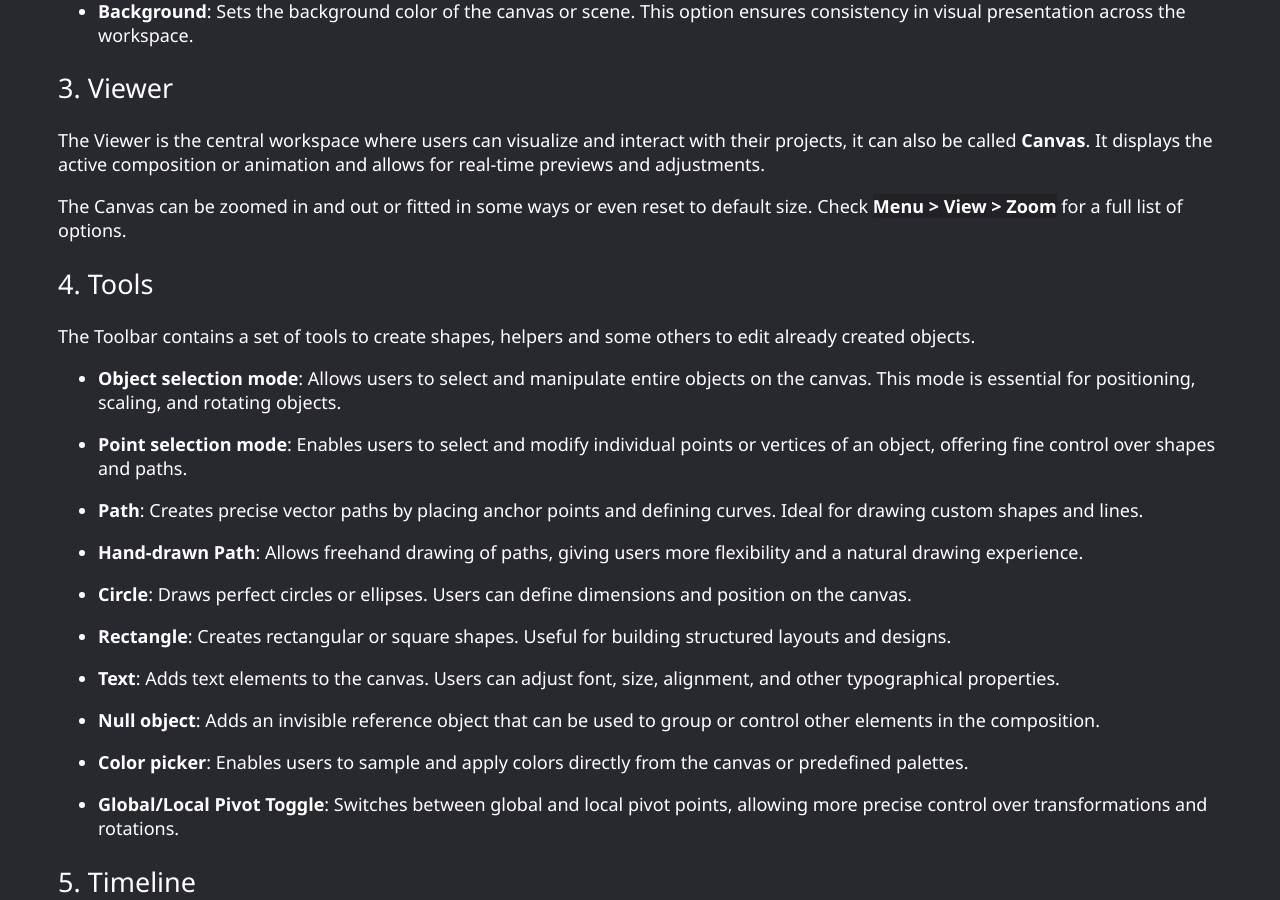
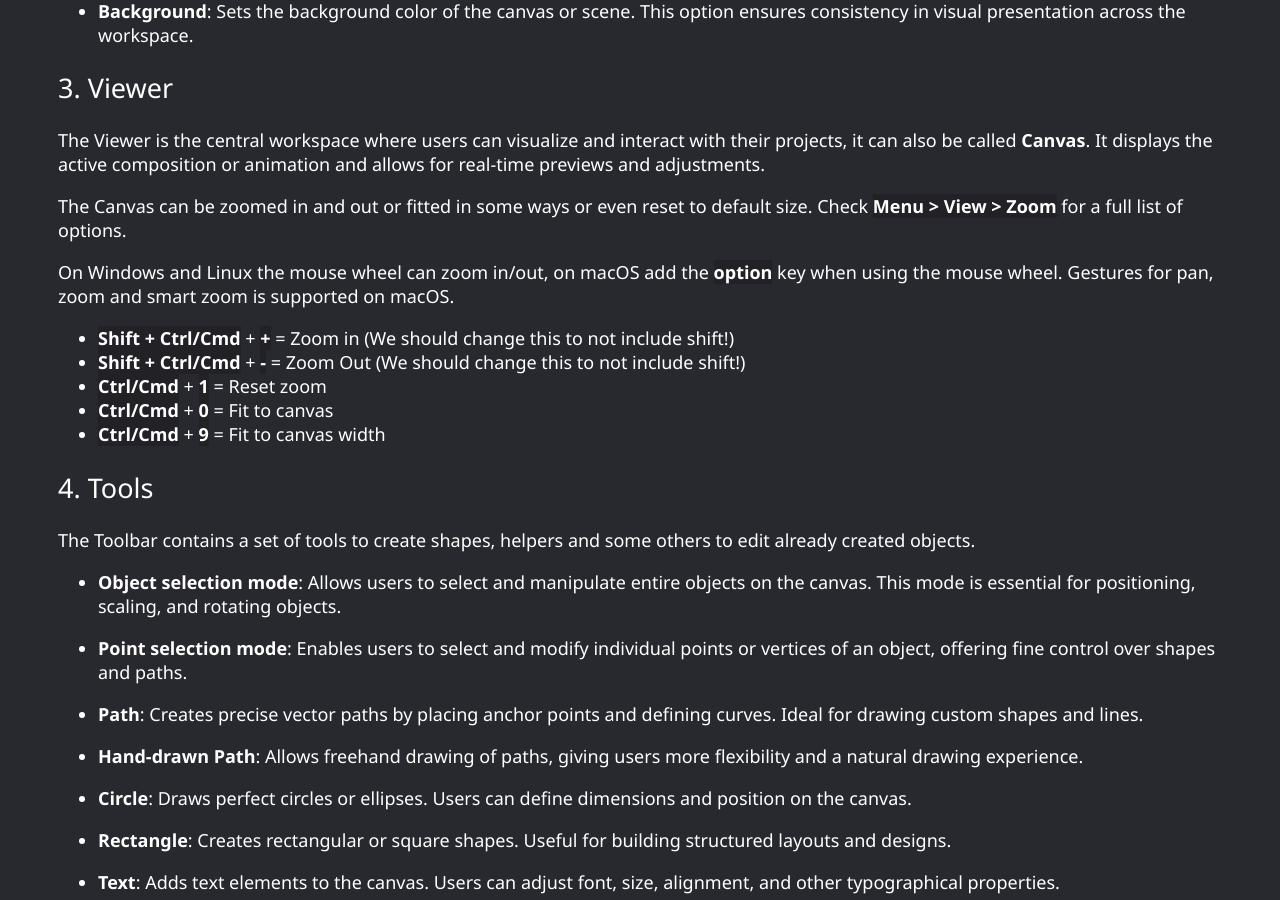
Before and after one commit to friction2d/friction2d.github.io, a Jekyll site: the page built from documentation/userinterface.md, in a window 1280 px wide and 900 px high, scrolled down 2047 px. Built offline with Jekyll 4.4.1, drawn with Linux system fonts in a browser that asks for light colours.

Commit message:
Update userinterface.md
Minor

```diff
--- a/documentation/userinterface.md
+++ b/documentation/userinterface.md
@@ -23,9 +23,11 @@ The Timeline can be splitted horizontally or vertically to allow better paramete
 
 
 ## 1. Menu
+
 The *"Quick"* Menu provides a fast access to the most used commands related to creating/saving projects and importing and exporting assets into the active project.
 
 ## 2. Toolbar
+
 It could also be called a *"Color"* toolbar as it provides fast access to edit colors, types (none, flat or gradient) and other parameters of selected shapes or the scene background:
 
 - **Fill**: Allows users to set the interior color, gradient or "no color" of selected shapes. Users can choose between solid colors (flat), linear or radial gradients.
@@ -35,11 +37,21 @@ It could also be called a *"Color"* toolbar as it provides fast access to edit c
 - **Background**: Sets the background color of the canvas or scene. This option ensures consistency in visual presentation across the workspace.
 
 ## 3. Viewer
+
 The Viewer is the central workspace where users can visualize and interact with their projects, it can also be called **Canvas**. It displays the active composition or animation and allows for real-time previews and adjustments.
 
 The Canvas can be zoomed in and out or fitted in some ways or even reset to default size. Check `Menu > View > Zoom` for a full list of options.
 
+On Windows and Linux the mouse wheel can zoom in/out, on macOS add the `option` key when using the mouse wheel. Gestures for pan, zoom and smart zoom is supported on macOS.
+
+- `Shift + Ctrl/Cmd` + `+` = Zoom in (We should change this to not include shift!)
+- `Shift + Ctrl/Cmd` + `-` = Zoom Out (We should change this to not include shift!)
+- `Ctrl/Cmd` + `1` = Reset zoom
+- `Ctrl/Cmd` + `0` = Fit to canvas
+- `Ctrl/Cmd` + `9` = Fit to canvas width
+
 ## 4. Tools
+
 The Toolbar contains a set of tools to create shapes, helpers and some others to edit already created objects.
 
 - **Object selection mode**: Allows users to select and manipulate entire objects on the canvas. This mode is essential for positioning, scaling, and rotating objects.
@@ -63,11 +75,13 @@ The Toolbar contains a set of tools to create shapes, helpers and some others to
 - **Global/Local Pivot Toggle**: Switches between global and local pivot points, allowing more precise control over transformations and rotations.
 
 ## 5. Timeline
+
 The Timeline is where animations and keyframes are managed. Users can control timing, easing, curves of every object parameter. All the hierarchy of shapes, layers, groups, helpers, etc. are displayed using the "layer concept", that is, objects on top of the list lay in the canvas on top of other objects that lay below.
 
 There is an option to filter the hierarchy to edit the objects that are listed.
 
 ## 6. Properties
+
 By default the Properties panel displays the attributes of just the selected object, layer, group, etc.
 
 In the case of selecting a Text object, then a panel with text parameters are shown.
@@ -75,6 +89,7 @@ In the case of selecting a Text object, then a panel with text parameters are sh
 At the bottom of the Properties panel there are a few options to easily align objects in the canvas relative to the canvas itself or other shapes.
 
 ## 7. Assets
+
 The Assets panel manages **linked** files, images, audio, and other resources used in the project. By clicking the secondary mouse button in an asset it is possible to:
 
 - **Reload**: reads the file again from source.
@@ -84,10 +99,13 @@ The Assets panel manages **linked** files, images, audio, and other resources us
 - **Remove**: it completely removes the object from the project.
 
 ## 8. Queue
+
 The Queue section manages rendering tasks and export jobs. Users can monitor the progress of ongoing processes and manage output settings.
 
 ## 9. Fill and Stroke
+
 The Fill and Stroke panel allows users to control the color, gradient, and outline properties of objects. It provides precise control over visual styles.
 
 ## 10. Preferences
+
 The Preferences menu contains settings for customizing scenes, preview resolution and layouts.
```
